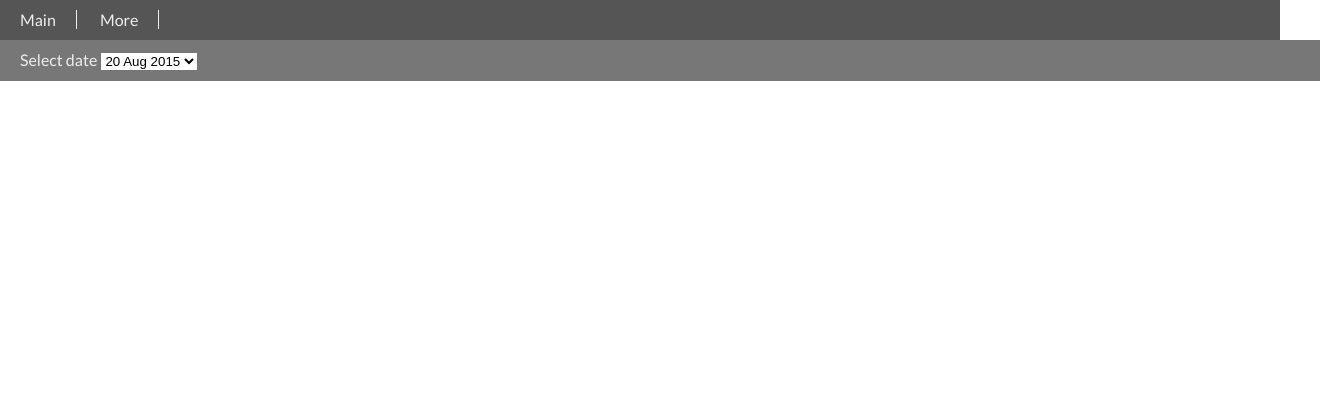
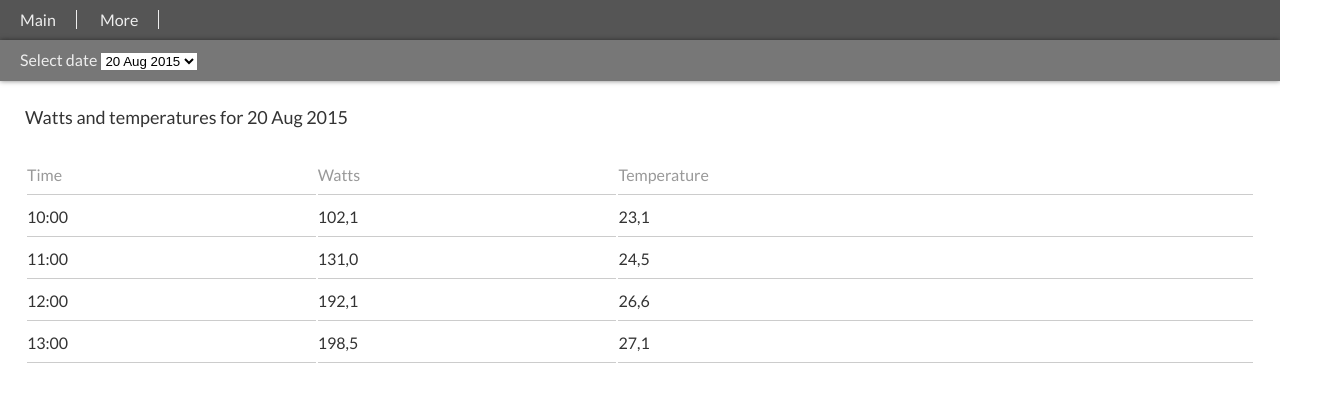
Before and after one commit to AntouanK/solar, a plain HTML site: page index.html in a window 1280 px wide. Shown: the whole page, 1320 px wide, since content can reach past the window. Drawn offline with Linux system fonts and the light colour scheme.

Commit message:
[antonis] - add table - add more styles for bars and for table

```diff
--- a/index.html
+++ b/index.html
@@ -32,6 +32,44 @@
           <option value="20150822">22 Aug 2015</option>
         </select>
       </div>
+
+      <div class="table-container">
+
+        <div class="table-description">
+          Watts and temperatures for 20 Aug 2015
+        </div>
+
+        <table>
+          <thead>
+            <td>Time</td>
+            <td>Watts</td>
+            <td>Temperature</td>
+          </thead>
+          <tbody>
+            <tr>
+              <td>10:00</td>
+              <td>102,1</td>
+              <td>23,1</td>
+            </tr>
+            <tr>
+              <td>11:00</td>
+              <td>131,0</td>
+              <td>24,5</td>
+            </tr>
+            <tr>
+              <td>12:00</td>
+              <td>192,1</td>
+              <td>26,6</td>
+            </tr>
+            <tr>
+              <td>13:00</td>
+              <td>198,5</td>
+              <td>27,1</td>
+            </tr>
+          </tbody>
+        </table>
+
+      </div>
     </div>
   </body>
 </html>
--- a/style.css
+++ b/style.css
@@ -9,11 +9,11 @@ body {
 
 /* navigation */
 nav {
-  width: 100%;
   height: 20px;
   padding: 10px 0;
   background-color: #555;
   color: #eee;
+  box-shadow: 0 0 5px rgba(0,0,0,0.5);
 }
 
 nav .nav-option {
@@ -26,8 +26,31 @@ nav .nav-option {
 
 /* main content */
 .main-content .content-bar {
-  width: 100%;
   padding: 10px 20px;
   background-color: #777;
   color: #eee;
+  box-shadow: 0 0 5px rgba(0,0,0,0.5);
 }
+
+.main-content .table-container .table-description {
+  margin: 25px 0;
+  font-size: large;
+}
+
+.main-content .table-container {
+  width: calc(100% - 50px);
+  margin: 0 25px;
+}
+
+.main-content .table-container table {
+  width: 100%;
+}
+
+.main-content .table-container table thead {
+  color: #999;
+}
+
+.main-content .table-container table td {
+  padding: 10px 0;
+  border-bottom: 1px solid #ccc;
+}
```
